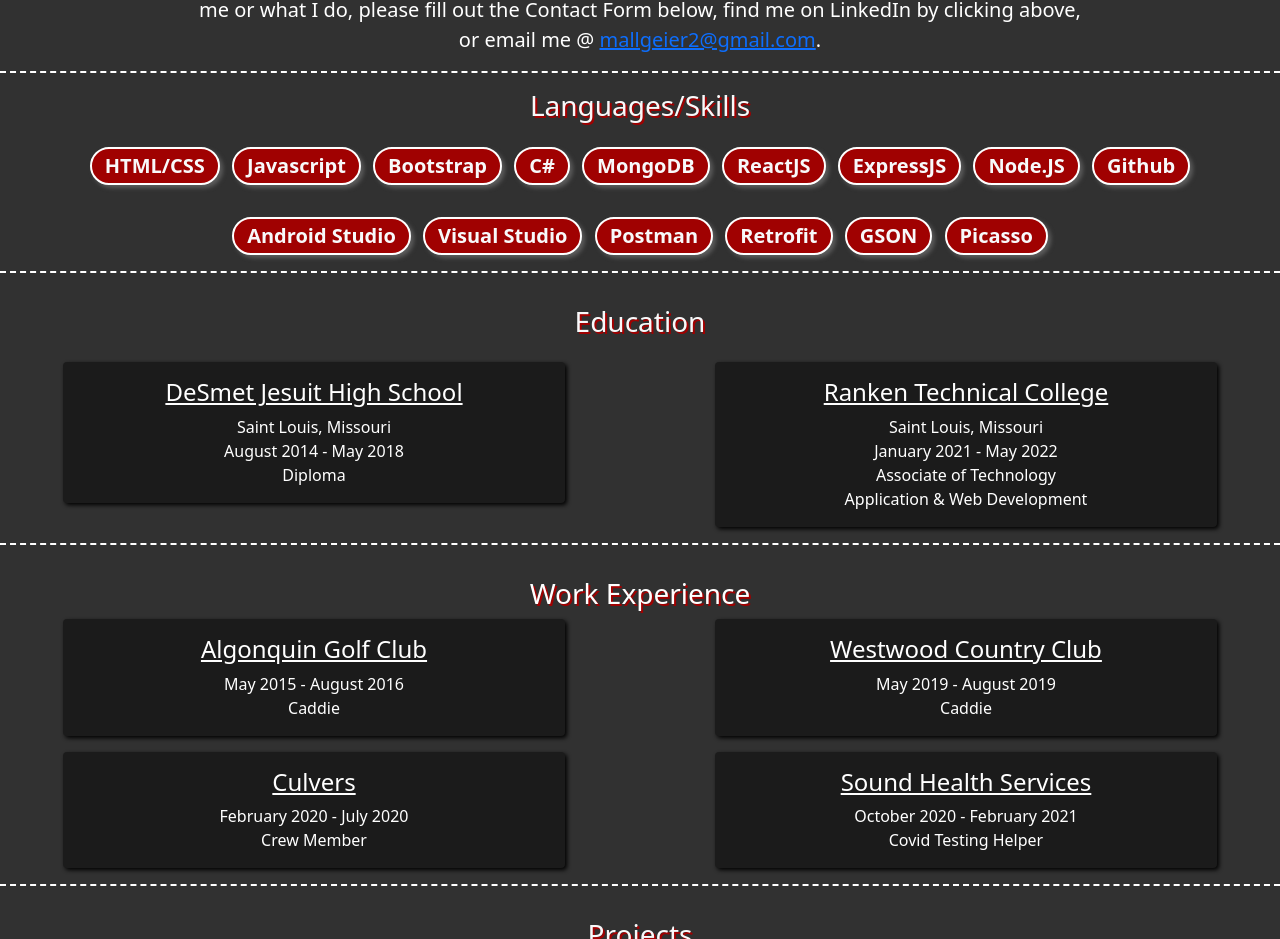
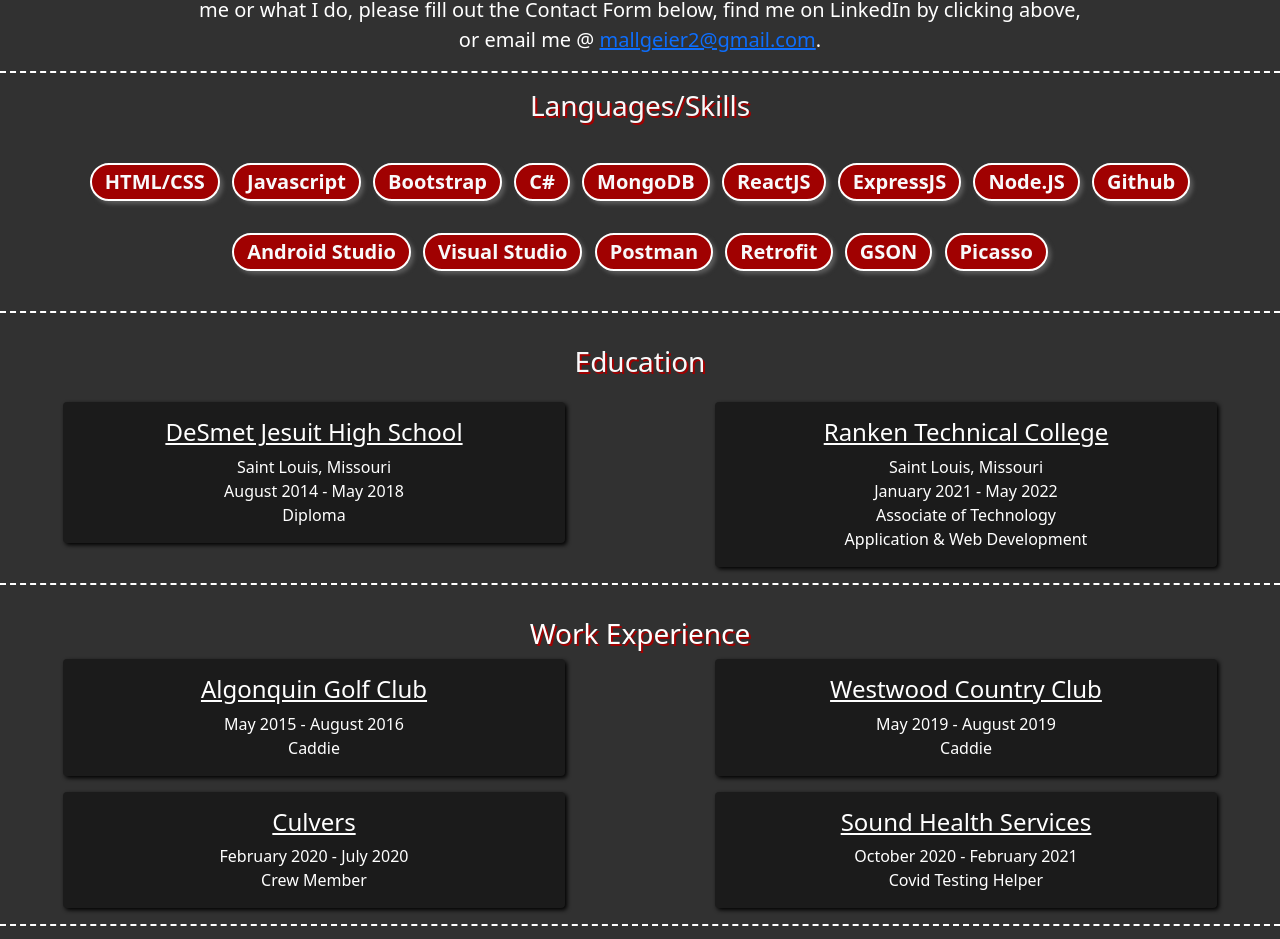
Before and after one commit to Michael-Allgeier/Portfolio, a website: page src/index.html in a window 1280 px wide. Shown: the part 1391-2330 px from the top of the page. Drawn offline with nearby package versions, Linux system fonts and the light colour scheme.

Commit message:
added padding and margin to skills section

```diff
--- a/src/index.html
+++ b/src/index.html
@@ -96,6 +96,7 @@
 
       <div class="skills text-center" id="education-section">
         <h3 class="text-light pt-3 topic-heading">Languages/Skills</h3>
+        <div class="p-2 m-3">
           <span class="badge rounded-pill text-light fs-5">HTML/CSS</span>
           <span class="badge rounded-pill text-light fs-5">Javascript</span>
           <span class="badge rounded-pill text-light fs-5">Bootstrap</span>
@@ -112,6 +113,7 @@
           <span class="badge rounded-pill text-light fs-5">GSON</span>
           <span class="badge rounded-pill text-light fs-5">Picasso</span>
           <!-- <span class="badge rounded-pill text-light fs-5">Python</span> -->
+        </div>
       </div>
 
       <div class="education text-center">
```
Lines whose indentation alone changed are shown as unchanged.
